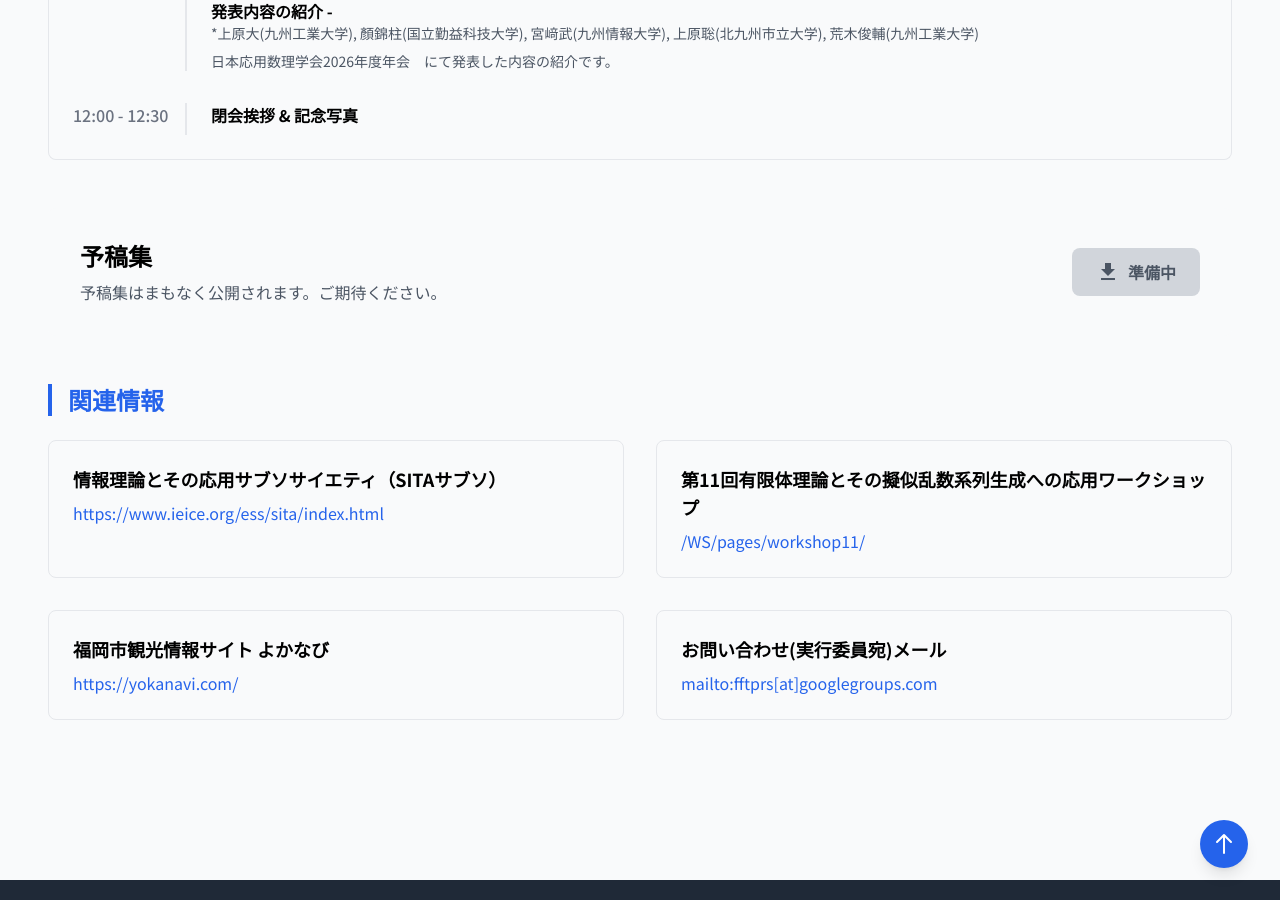
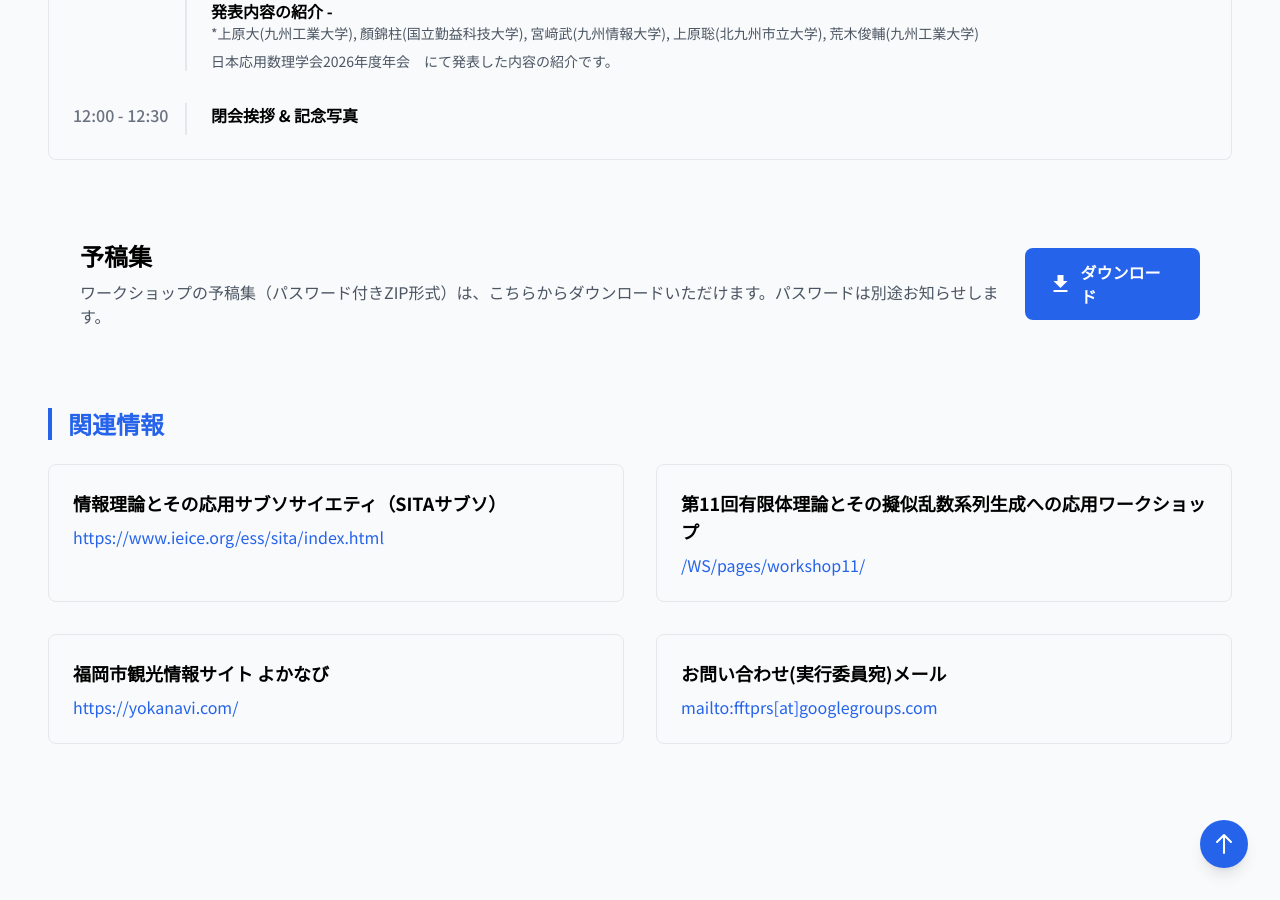
Before and after one commit to FFTPRS/WS, a Jekyll site: the page built from pages/workshop12.html, in a window 1280 px wide and 900 px high, scrolled down 4184 px. Built offline with Jekyll 4.4.1, drawn with Linux system fonts in a browser that asks for light colours; nearby versions of some CDN libraries.

Commit message:
予稿集ZIPの追加とダウンロードの通知追加
Add assets/zip/fftprs2026_proceeding.zip, set _data/workshop12.yml 'proceedings' to the raw GitHub URL for that ZIP, and update pages/workshop12.html copy to indicate the proceedings are a password-protected ZIP (password provided separately).

```diff
--- a/_data/workshop12.yml
+++ b/_data/workshop12.yml
@@ -124,7 +124,7 @@ program:
       speaker: ""
       description: ""
 
-proceedings: ""
+proceedings: "https://github.com/FFTPRS/WS/raw/master/assets/zip/fftprs2026_proceeding.zip"
 manuscript_format: "https://github.com/FFTPRS/WS/raw/master/assets/zip/fftprsws26.zip"
 
 
--- a/pages/workshop12.html
+++ b/pages/workshop12.html
@@ -270,7 +270,7 @@ description: "第12回有限体理論とその擬似乱数系列生成への応
         {% else %}
         <div>
             <h2 class="text-2xl font-bold mb-2">予稿集</h2>
-            <p class="text-gray-600">ワークショップの予稿集（PDF形式）は、こちらからダウンロードいただけます。</p>
+            <p class="text-gray-600">ワークショップの予稿集（パスワード付きZIP形式）は、こちらからダウンロードいただけます。パスワードは別途お知らせします。</p>
         </div>
         <a class="mt-4 md:mt-0 bg-blue-600 text-white font-bold py-3 px-6 rounded-lg hover:bg-blue-700 transition-colors flex items-center"
             href="{{ workshop.proceedings }}">
```
Also changed, not shown: 1 other file.
